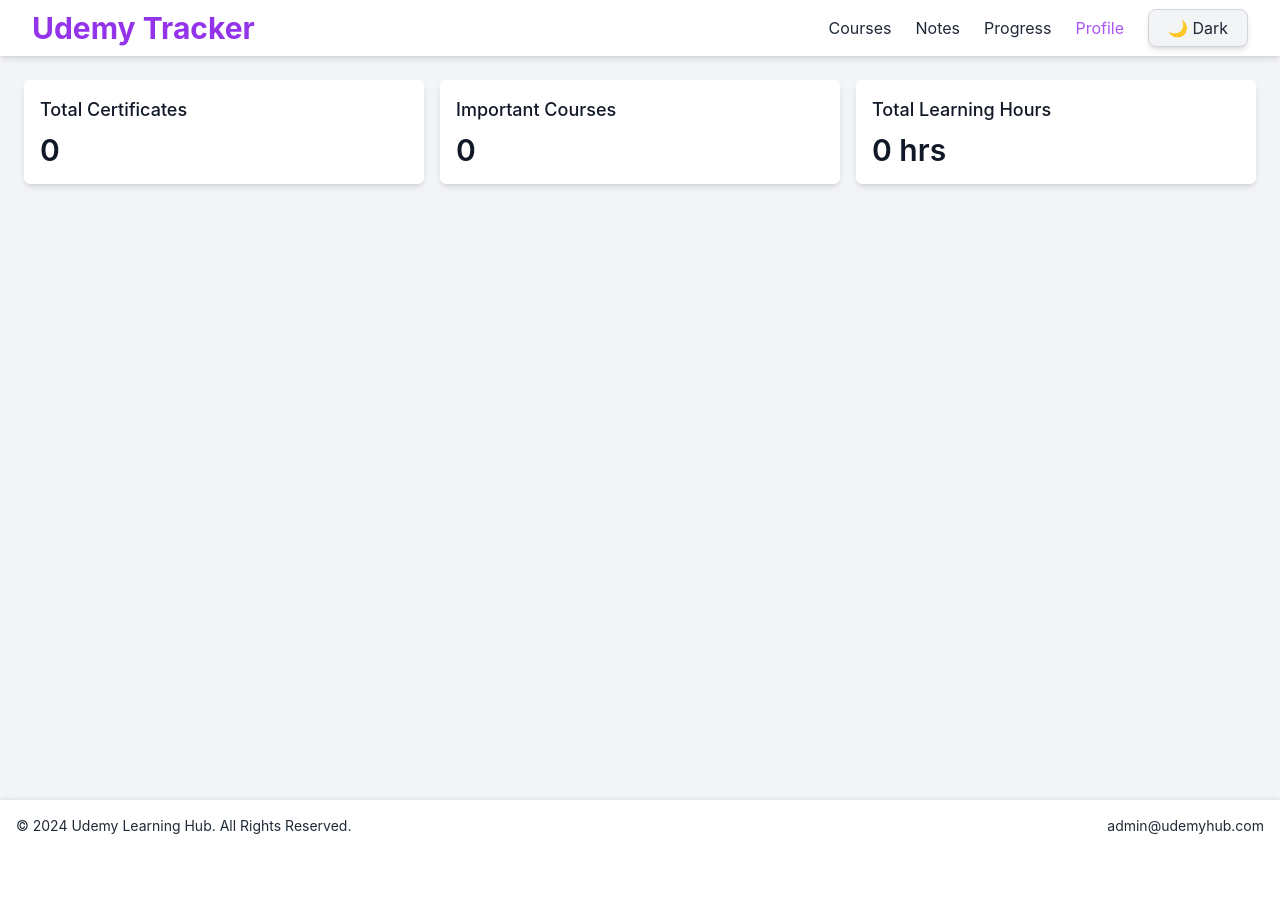
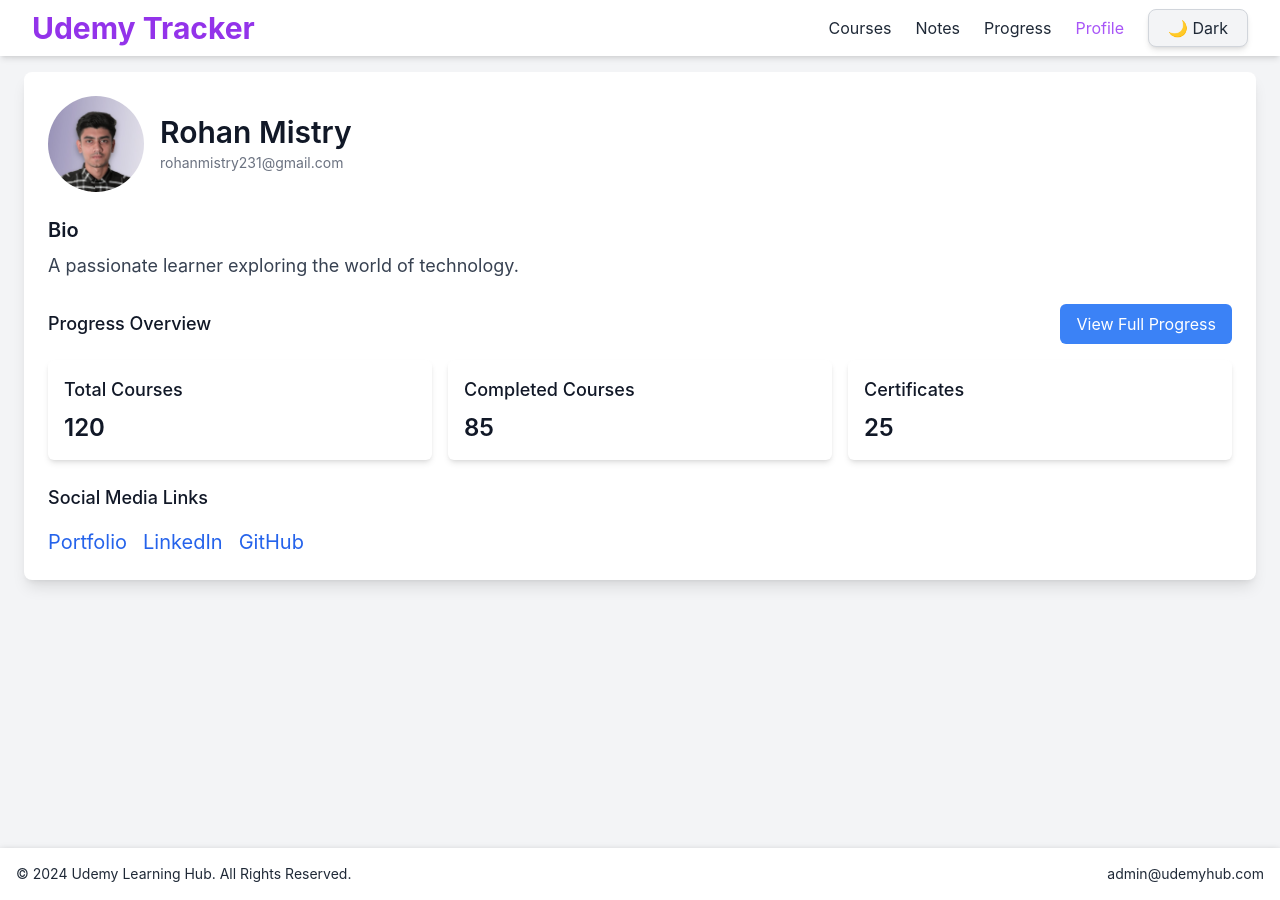
Before and after one commit to rohanmistry231/Udemy-Tracker-Frontend, a React (Create React App) app: page /profile in a window 1280 px wide. Before the commit the page ends 852 px from the top, so only its background shows below. Built offline with nearby package versions, Linux system fonts and the light colour scheme; no server answers.

Commit message:
Updated Profile Section

```diff
--- a/src/pages/Profile.jsx
+++ b/src/pages/Profile.jsx
@@ -1,57 +1,126 @@
 // src/pages/Profile.js
-import React, { useEffect, useState } from 'react';
-import axios from 'axios';
+import React, { useState, useEffect } from 'react';
 import { useTheme } from '../context/ThemeContext';
+import { Link } from 'react-router-dom';
 
 const Profile = () => {
   const { theme } = useTheme();
   const isDarkMode = theme === 'dark';
 
-  const [totalCertificates, setTotalCertificates] = useState(0);
-  const [importantCoursesCount, setImportantCoursesCount] = useState(0);
-  const [totalLearningHours, setTotalLearningHours] = useState(0);
+  const [user, setUser] = useState({
+    name: '',
+    email: '',
+    bio: '',
+    avatarUrl: '', // Placeholder for user avatar
+    socialLinks: {
+      portfolio: '', // Default empty string to avoid undefined errors
+      linkedin: '',
+      github: '',
+    },
+  });
 
   useEffect(() => {
-    // Fetch courses and calculate details
-    axios.get('https://udemy-tracker.vercel.app/courses/')
-      .then(response => {
-        const courses = response.data;
-
-        // Count certificates and important courses
-        const certificates = courses.filter(course => course.certified).length;
-        const importantCourses = courses.filter(course => course.importantStatus === 'Important').length;
-
-        // Calculate total hours
-        const learningHours = courses.reduce((acc, course) => acc + course.durationInHours, 0);
-
-        setTotalCertificates(certificates);
-        setImportantCoursesCount(importantCourses);
-        setTotalLearningHours(learningHours);
-      })
-      .catch(error => console.error('Error fetching course data:', error));
+    // Simulate fetching user data (replace with actual API call)
+    const userData = {
+      name: 'Rohan Mistry',
+      email: 'rohanmistry231@gmail.com',
+      bio: 'A passionate learner exploring the world of technology.',
+      avatarUrl: 'profile.jpg', // Example avatar URL
+      socialLinks: {
+        portfolio: 'https://irohanportfolio.netlify.app',
+        linkedin: 'https://linkedin.com/in/rohan-mistry-493987202',
+        github: 'https://github.com/rohanmistry231',
+      },
+    };
+    setUser(userData);
   }, []);
 
   return (
-    <div className={`min-h-screen p-6 transition-colors duration-300 ${isDarkMode ? 'bg-gray-900 text-white' : 'bg-gray-100 text-gray-900'}`}>
-      <h1 className="text-2xl font-bold text-center mb-6">My Profile</h1>
-
-      <div className="grid grid-cols-1 sm:grid-cols-2 lg:grid-cols-3 gap-4">
-        {/* Total Certificates */}
-        <div className={`p-4 rounded-md shadow-md ${isDarkMode ? 'bg-gray-800' : 'bg-white'}`}>
-          <h2 className="text-lg font-medium">Total Certificates</h2>
-          <p className="text-3xl font-semibold mt-2">{totalCertificates}</p>
+    <div
+      className={`min-h-screen p-6 mt-12 transition-colors duration-300 ${isDarkMode ? 'bg-gray-900 text-white' : 'bg-gray-100 text-gray-900'}`}
+    >
+      {/* Profile Card */}
+      <div
+        className={`max-w-8xl mx-auto rounded-lg shadow-lg p-6 ${isDarkMode ? 'bg-gray-800' : 'bg-white'}`}
+      >
+        {/* Profile Header */}
+        <div className="flex items-center space-x-4">
+            <img src={user.avatarUrl} alt="User Avatar" className="w-24 h-24 rounded-full object-cover" />
+          <div>
+            <h1 className="text-3xl font-semibold">{user.name}</h1>
+            <a href='mailto:rohanmistry231@gmail.com' className="text-sm text-gray-500">{user.email}</a>
+          </div>
         </div>
 
-        {/* Important Courses */}
-        <div className={`p-4 rounded-md shadow-md ${isDarkMode ? 'bg-gray-800' : 'bg-white'}`}>
-          <h2 className="text-lg font-medium">Important Courses</h2>
-          <p className="text-3xl font-semibold mt-2">{importantCoursesCount}</p>
+        {/* Bio Section */}
+        <div className="mt-6">
+          <h2 className="text-xl font-semibold">Bio</h2>
+          <p className={`text-lg ${isDarkMode ? 'text-gray-300' : 'text-gray-700'} mt-2`}>
+            {user.bio}
+          </p>
         </div>
 
-        {/* Total Learning Hours */}
-        <div className={`p-4 rounded-md shadow-md ${isDarkMode ? 'bg-gray-800' : 'bg-white'}`}>
-          <h2 className="text-lg font-medium">Total Learning Hours</h2>
-          <p className="text-3xl font-semibold mt-2">{totalLearningHours} hrs</p>
+        {/* Additional Information Section */}
+        <div className="mt-6 space-y-4">
+          <div className="flex justify-between items-center">
+            <h3 className="text-lg font-medium">Progress Overview</h3>
+            <Link to="/progress">
+              <button
+                className="px-4 py-2 rounded-md bg-blue-500 text-white"
+              >
+                View Full Progress
+              </button>
+            </Link>
+          </div>
+
+          <div className="grid grid-cols-1 sm:grid-cols-2 lg:grid-cols-3 gap-4 mt-4">
+            {/* Add any relevant sections like course stats or other metrics */}
+            <div className={`p-4 rounded-md shadow-md ${isDarkMode ? 'bg-gray-700' : 'bg-white'}`}>
+              <h4 className="text-lg font-medium">Total Courses</h4>
+              <p className="text-2xl font-semibold mt-2">120</p>
+            </div>
+
+            <div className={`p-4 rounded-md shadow-md ${isDarkMode ? 'bg-gray-700' : 'bg-white'}`}>
+              <h4 className="text-lg font-medium">Completed Courses</h4>
+              <p className="text-2xl font-semibold mt-2">85</p>
+            </div>
+
+            <div className={`p-4 rounded-md shadow-md ${isDarkMode ? 'bg-gray-700' : 'bg-white'}`}>
+              <h4 className="text-lg font-medium">Certificates</h4>
+              <p className="text-2xl font-semibold mt-2">25</p>
+            </div>
+          </div>
+        </div>
+
+        {/* Social Media Links */}
+        <div className="mt-6 space-y-4">
+          <h3 className="text-lg font-medium">Social Media Links</h3>
+          <div className="space-x-4">
+            <a
+              href={user.socialLinks.portfolio || '#'}
+              className={`text-xl ${isDarkMode ? 'text-blue-300' : 'text-blue-600'}`}
+              target="_blank"
+              rel="noopener noreferrer"
+            >
+              Portfolio
+            </a>
+            <a
+              href={user.socialLinks.linkedin || '#'}
+              className={`text-xl ${isDarkMode ? 'text-blue-300' : 'text-blue-600'}`}
+              target="_blank"
+              rel="noopener noreferrer"
+            >
+              LinkedIn
+            </a>
+            <a
+              href={user.socialLinks.github || '#'}
+              className={`text-xl ${isDarkMode ? 'text-blue-300' : 'text-blue-600'}`}
+              target="_blank"
+              rel="noopener noreferrer"
+            >
+              GitHub
+            </a>
+          </div>
         </div>
       </div>
     </div>
--- a/src/pages/Progress.jsx
+++ b/src/pages/Progress.jsx
@@ -161,12 +161,12 @@ const Progress = () => {
         <div className="relative w-full h-6 bg-gray-200 rounded-lg overflow-hidden">
           <div className="absolute top-0 left-0 h-full bg-gradient-to-r from-blue-400 to-indigo-600" style={{ width: `${overallProgress}%`, transition: "width 0.5s ease-in-out", }} />
           <div className="absolute top-0 left-0 w-full h-full flex justify-center items-center">
-            <span className="text-white font-semibold">{Math.round(overallProgress)}%</span>
+            <span className={`text-black font-semibold`}>{Math.round(overallProgress)}%</span>
           </div>
         </div>
-        <div className="flex justify-between mt-2">
-          <span className="text-sm text-gray-600">0%</span>
-          <span className="text-sm text-gray-600">100%</span>
+        <div className={`flex justify-between mt-2 ${isDarkMode ? "bg-gray-800 text-white" : "bg-white text-black"}`}>
+          <span className="text-sm">0%</span>
+          <span className="text-sm">100%</span>
         </div>
       </div>
 
```
Also changed, not shown: public/profile.jpg (added).
